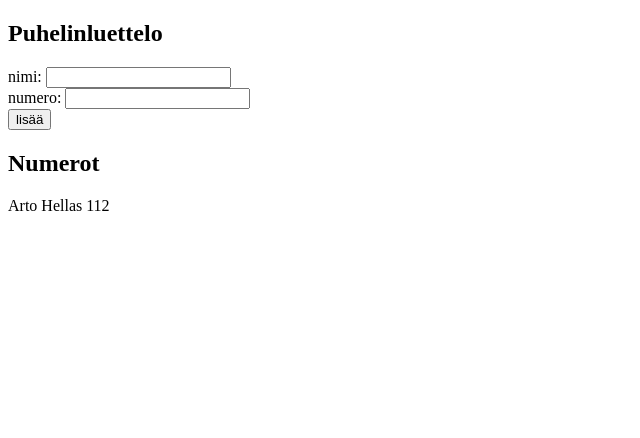
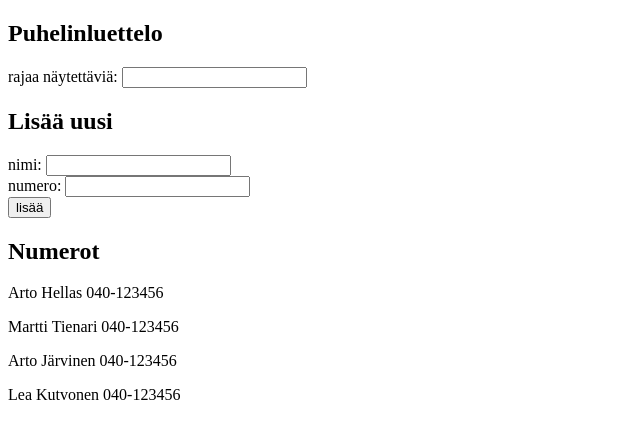
Before and after one commit to JonesTPG/fs-mooc-osa2, a React (Create React App) app: page / in a window 1280 px wide. Shown: the top 438 px of the page, without its empty margins (0-640 px from the left). Built offline with nearby package versions, Linux system fonts and the light colour scheme.

Commit message:
2.9 tehty!

```diff
--- a/src/App.js
+++ b/src/App.js
@@ -1,15 +1,19 @@
 import React from 'react';
+import Hakukenttä from './components/Hakukenttä'
 
 class App extends React.Component {
   constructor(props) {
     super(props)
     this.state = {
       persons: [
-        { name: 'Arto Hellas',
-          number: '112' }
+        { name: 'Arto Hellas', number: '040-123456' },
+        { name: 'Martti Tienari', number: '040-123456' },
+        { name: 'Arto Järvinen', number: '040-123456' },
+        { name: 'Lea Kutvonen', number: '040-123456' }
       ],
       newName: '',
-      newNumber: ''
+      newNumber: '',
+      filter: ''
     }
   }
 
@@ -45,10 +49,35 @@ class App extends React.Component {
     this.setState({ newNumber: event.target.value })
   }
 
+  handeFilterChange = (event) => {
+
+
+    this.setState({ filter: event.target.value })
+  }
+
+  showNumbers = () => {
+    if ( this.state.filter === '' ) {
+    return this.state.persons.map(rivi =>  <p key={rivi.name}> {rivi.name} {rivi.number}<br/></p>)
+    }
+
+    else {
+      const nimiLista = this.state.persons.filter(rivi => rivi.name.toLowerCase().startsWith(this.state.filter.toLowerCase()))
+      console.log(nimiLista)
+      return nimiLista.map(rivi =>  <p key={rivi.name}> {rivi.name} {rivi.number}<br/></p>)
+    }
+  }
+
+
   render() {
     return (
       <div>
         <h2>Puhelinluettelo</h2>
+
+        rajaa näytettäviä: <input value={this.state.filter}
+                                  onChange={this.handeFilterChange} />
+
+        <h2>Lisää uusi</h2>
+
         <form onSubmit={this.addItem}>
           <div>
             nimi: <input value={this.state.newName}
@@ -62,7 +91,7 @@ class App extends React.Component {
           </div>
         </form>
         <h2>Numerot</h2>
-        {this.state.persons.map(rivi =>  <p key={rivi.name}> {rivi.name} {rivi.number}<br/></p>)}
+        <div>{this.showNumbers()}</div>
       </div>
     )
   }
--- /dev/null
+++ b/src/components/Hakukenttä.js
@@ -0,0 +1,23 @@
+import React from 'react'
+import App from '../App'
+
+
+const Hakukenttä = ( { lista }) => {
+
+
+
+
+
+
+    return (
+
+   <div>
+
+
+   {lista.map(rivi =>  <p key={rivi.name} >{rivi.name} </p>)}
+   </div>
+  )
+}
+
+
+export default Hakukenttä
```
